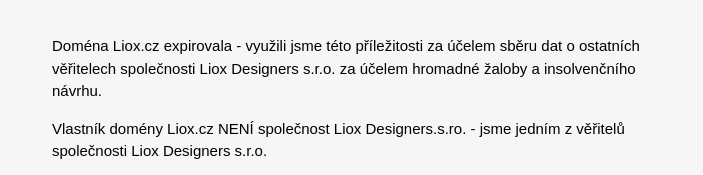
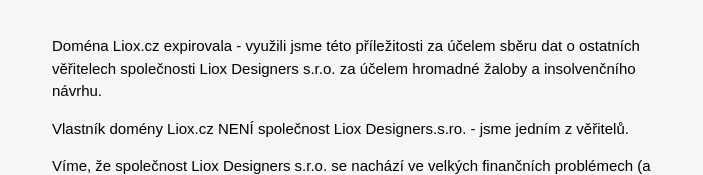
Before and after one commit to JanMikes/liox.cz, a plain HTML site: page index.html in a window 1280 px wide. Shown: the top 175 px of the page, without its empty margins (288-991 px from the left). Drawn offline with Linux system fonts and the light colour scheme.

Commit message:
Update index.html

```diff
--- a/index.html
+++ b/index.html
@@ -7,7 +7,7 @@
     <meta name="viewport" content="width=device-width, initial-scale=1, shrink-to-fit=no">
     <meta name="robots" content="noindex, nofollow">
 
-    <title>Nahlášení pohledávky - Liox.cz</title>
+    <title>Nahlášení pohledávky vůči Liox Designers s.r.o.</title>
 
     <!-- Google tag (gtag.js) -->
     <script async src="https://www.googletagmanager.com/gtag/js?id=G-6J714E43TZ"></script>
@@ -23,8 +23,8 @@
     <article style="max-width: 640px;margin: 0 auto;">
         <div style="padding: 0 20px;line-height: 150%;">
             <p>Doména Liox.cz expirovala - využili jsme této příležitosti za účelem sběru dat o ostatních věřitelech společnosti Liox Designers s.r.o. za účelem hromadné žaloby a insolvenčního návrhu.</p>
-        <p>Vlastník domény Liox.cz NENÍ společnost Liox Designers.s.ro. - jsme jedním z věřitelů společnosti Liox Designers s.r.o.</p>
-        <p>Víme, že společnost Liox Designers s.r.o. se nachází ve velkých finančních problémech (a nemá zájem je řešit), nevíme ale v jak velkých a touto cestou se snažíme sdružit co nejvíce informací, které mohou být následně poskytnuty PČR nebo při hromadné žalobě na Liox Designers s.r.o. a jednatele Patrika Vidu.</p>
+            <p>Vlastník domény Liox.cz NENÍ společnost Liox Designers.s.ro. - jsme jedním z věřitelů.</p>
+            <p>Víme, že společnost Liox Designers s.r.o. se nachází ve velkých finančních problémech (a nemá zájem je řešit), nevíme ale v jak velkých a touto cestou se snažíme sdružit co nejvíce informací, které mohou být následně poskytnuty PČR nebo při hromadné žalobě na Liox Designers s.r.o. a jednatele Patrika Vidu.</p>
         </div>
 
         <iframe src="https://docs.google.com/forms/d/e/1FAIpQLSf3EnjBu1cfmTea-ZdEwoIgtsTf-ANgMbTOQIYusmk_puUHAA/viewform?embedded=true" width="100%" height="1500" frameborder="0" marginheight="0" marginwidth="0">Načítání…</iframe>
```
